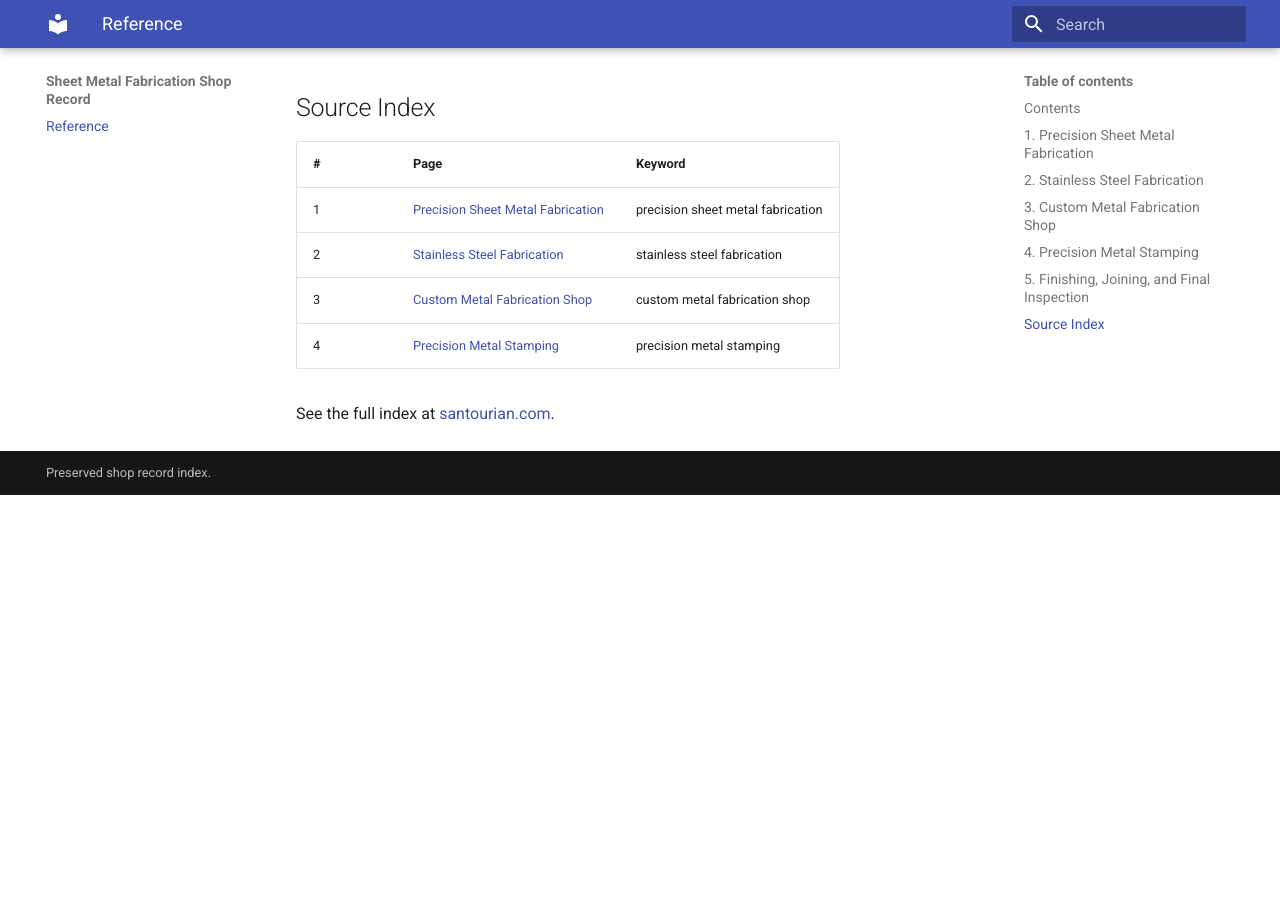
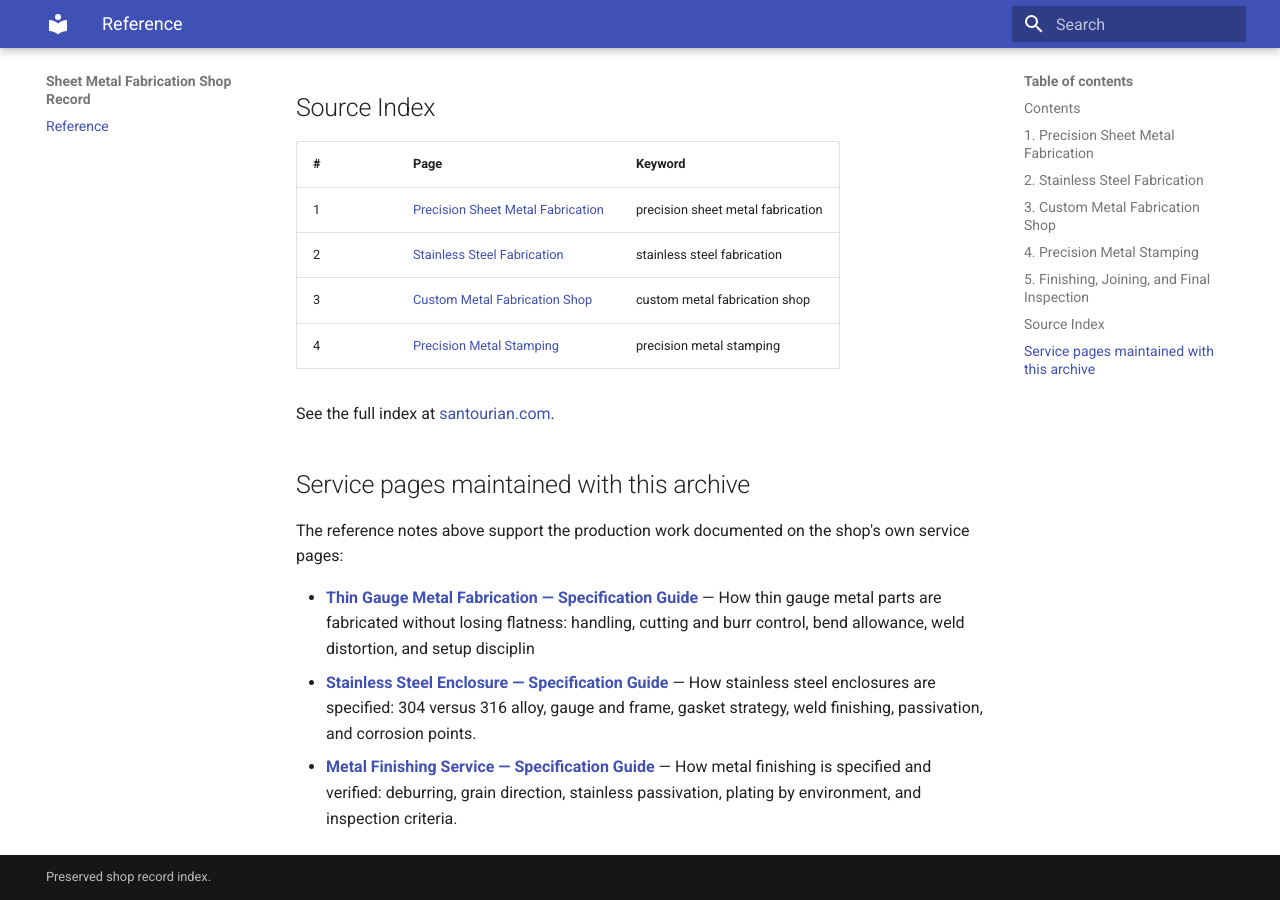
Before and after one commit to kolwqaj9-cpu/santourian-reference, an MkDocs documentation site: the page built from docs/index.md, in a window 1280 px wide and 900 px high, scrolled down 3718 px. Built offline with MkDocs 1.6.1 and Material for MkDocs 9.7.7, drawn with Linux system fonts in a browser that asks for light colours; before the commit the page ends 4213 px from its top, so only the background shows below that.

Commit message:
add service page index (markdown links)

```diff
--- a/docs/index.md
+++ b/docs/index.md
@@ -42,3 +42,11 @@ Preserved shop record for santourian.com. The former plant is not quoting from t
 | 4 | [Precision Metal Stamping](https://santourian.com/articles/precision-metal-stamping.html) | precision metal stamping |
 
 See the full index at [santourian.com](https://santourian.com/).
+
+## Service pages maintained with this archive
+
+The reference notes above support the production work documented on the shop's own service pages:
+
+* **[Thin Gauge Metal Fabrication — Specification Guide](https://santourian.com/services/thin-gauge-metal-fabrication.html)** — How thin gauge metal parts are fabricated without losing flatness: handling, cutting and burr control, bend allowance, weld distortion, and setup disciplin
+* **[Stainless Steel Enclosure — Specification Guide](https://santourian.com/services/stainless-steel-enclosure.html)** — How stainless steel enclosures are specified: 304 versus 316 alloy, gauge and frame, gasket strategy, weld finishing, passivation, and corrosion points.
+* **[Metal Finishing Service — Specification Guide](https://santourian.com/services/metal-finishing-service.html)** — How metal finishing is specified and verified: deburring, grain direction, stainless passivation, plating by environment, and inspection criteria.
```
